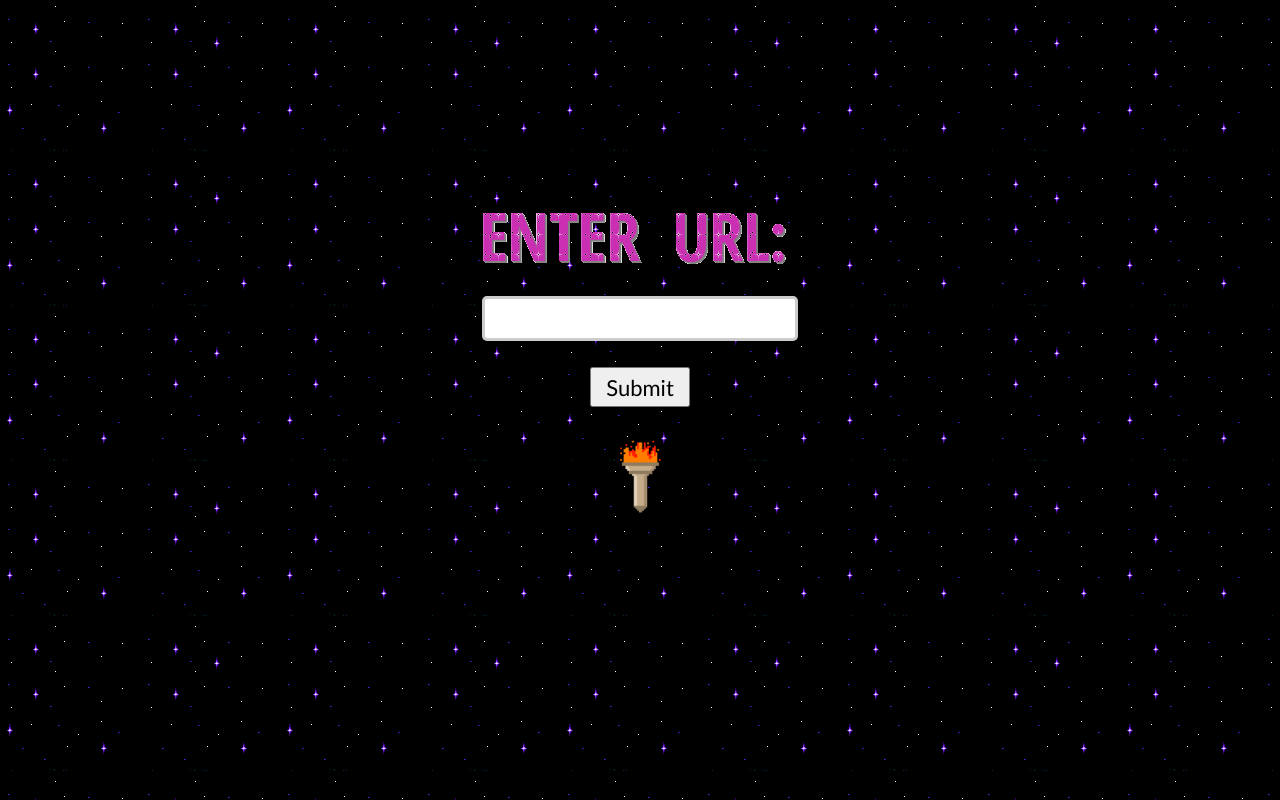
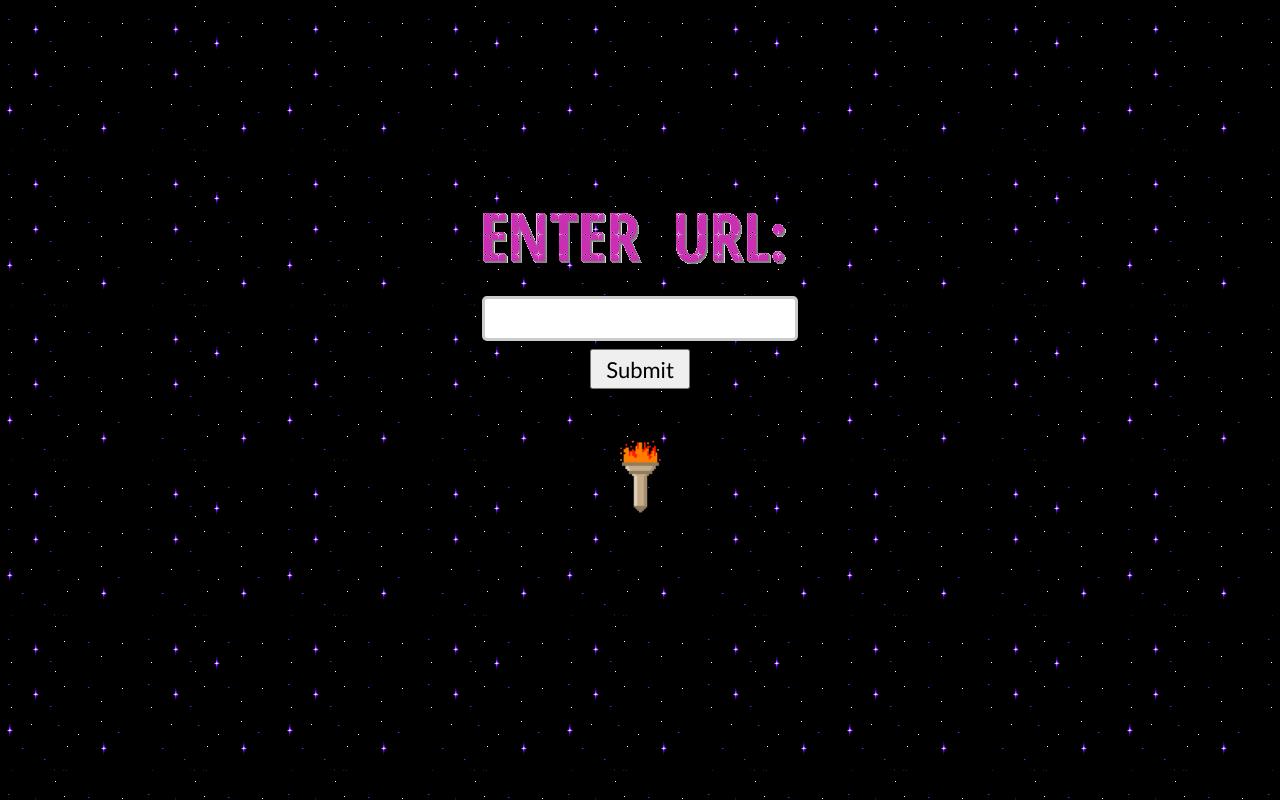
Before and after one commit to steamyrobotlove/steamyrobotlove.github.io, a website: page index.html in a window 1280 px wide. Drawn offline with Linux system fonts and the light colour scheme.

Commit message:
moved button back into form tag

```diff
--- a/index.html
+++ b/index.html
@@ -12,10 +12,9 @@
     <div class="center">
         <img id="image" src="./images/ENTER  URL_.gif"><br /><br />
         <form id="urlForm">
-            <input type="text" class="text-field" id="urlInput" name="urlInput">
-        </form>
-        <br />
-        <button type="submit" class="button">Submit</button><br /><br />
+            <input type="text" class="text-field" id="urlInput" name="urlInput"><br />
+            <button type="submit" class="button">Submit</button><br />
+        </form><br /><br />
         <img id="torch" src="./images/retro-torch.gif">
     </div>
 </body>
```
